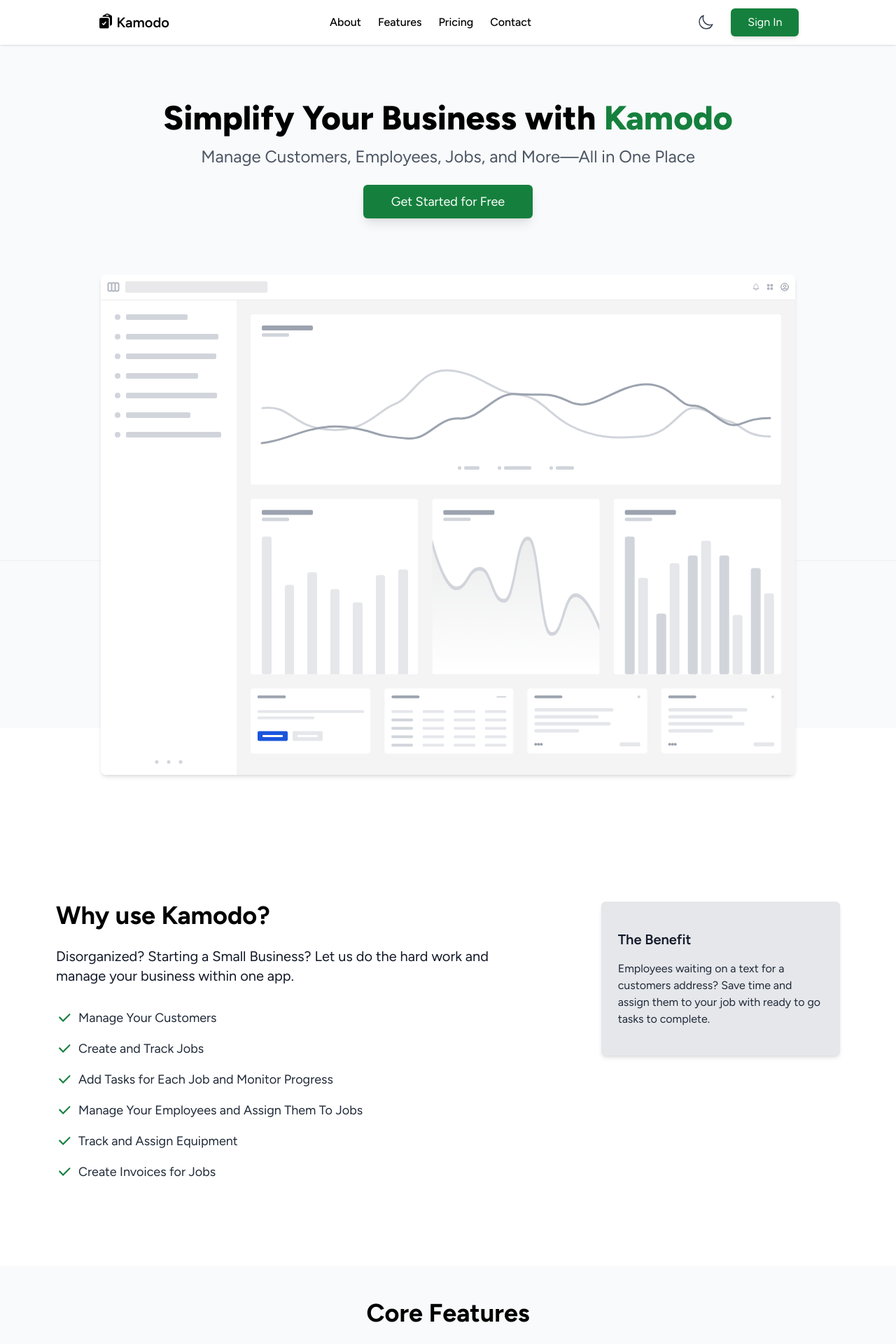
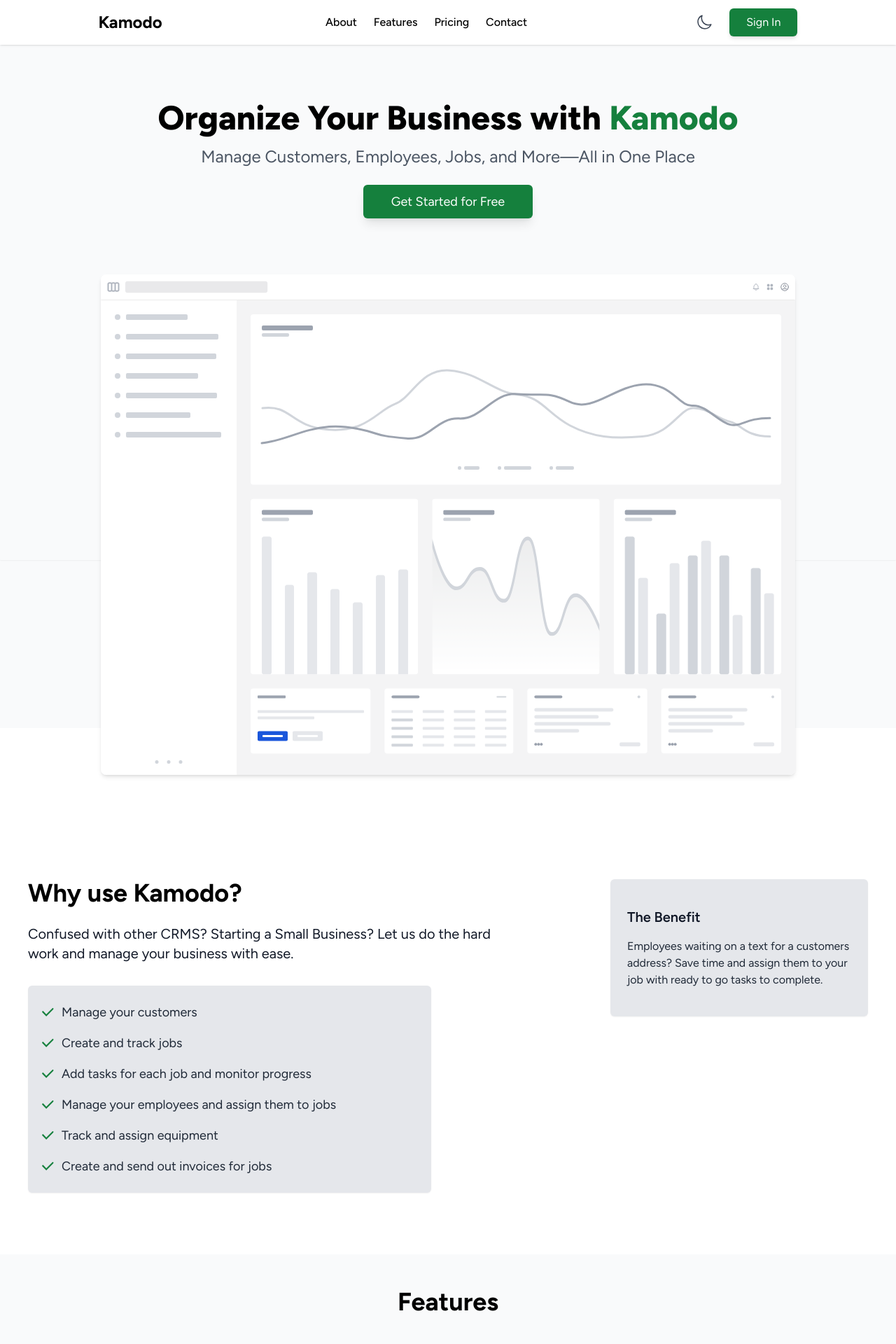
Before and after one commit to Grupith/kamodo, a Next.js app: page / in a window 1280 px wide. Shown: the top 1920 px of the page at 70% size. Built offline with nearby package versions, Linux system fonts and the light colour scheme.

Commit message:
added framer motion & minor style changes

```diff
--- a/app/page.tsx
+++ b/app/page.tsx
@@ -6,6 +6,7 @@
 import DashboardMockupDark from "../public/images/dashboard-mockup-dark.svg";
 import DarkModeToggle from "./components/DarkModeToggle";
 import Checkmark from "./components/Checkmark";
+import { motion } from "motion/react";
 
 const Home = () => {
   const [isMenuOpen, setIsMenuOpen] = useState(false);
@@ -18,29 +19,15 @@
     <div className="bg-gray-50 text-black dark:bg-gray-900">
       {/* Header */}
       <header className="bg-white shadow fixed w-full z-10 dark:bg-gray-900 dark:text-white">
-        <nav className="container mx-auto flex items-center justify-between md:justify-around py-3 px-6">
+        <motion.nav
+          initial={{ opacity: 0, y: 2 }}
+          whileInView={{ opacity: 1, y: 0 }}
+          transition={{ duration: 0.8 }}
+          viewport={{ once: true }}
+          className="container mx-auto flex items-center justify-between md:justify-around py-3 px-6"
+        >
           <a href="#">
-            <div className="flex align-middle space-x-1">
-              {/* Logo */}
-              <svg
-                xmlns="http://www.w3.org/2000/svg"
-                viewBox="0 0 24 24"
-                fill="currentColor"
-                className="size-6"
-              >
-                <path
-                  fillRule="evenodd"
-                  d="M7.502 6h7.128A3.375 3.375 0 0 1 18 9.375v9.375a3 3 0 0 0 3-3V6.108c0-1.505-1.125-2.811-2.664-2.94a48.972 48.972 0 0 0-.673-.05A3 3 0 0 0 15 1.5h-1.5a3 3 0 0 0-2.663 1.618c-.225.015-.45.032-.673.05C8.662 3.295 7.554 4.542 7.502 6ZM13.5 3A1.5 1.5 0 0 0 12 4.5h4.5A1.5 1.5 0 0 0 15 3h-1.5Z"
-                  clipRule="evenodd"
-                />
-                <path
-                  fillRule="evenodd"
-                  d="M3 9.375C3 8.339 3.84 7.5 4.875 7.5h9.75c1.036 0 1.875.84 1.875 1.875v11.25c0 1.035-.84 1.875-1.875 1.875h-9.75A1.875 1.875 0 0 1 3 20.625V9.375Zm9.586 4.594a.75.75 0 0 0-1.172-.938l-2.476 3.096-.908-.907a.75.75 0 0 0-1.06 1.06l1.5 1.5a.75.75 0 0 0 1.116-.062l3-3.75Z"
-                  clipRule="evenodd"
-                />
-              </svg>
-              <div className="text-xl font-semibold">Kamodo</div>
-            </div>
+            <motion.div className="text-2xl font-bold">Kamodo</motion.div>
           </a>
           <div className="hidden md:flex space-x-6 font-medium items-center">
             <a href="#about" className="hover:text-green-600 transition-all">
@@ -77,7 +64,7 @@
               </button>
             </div>
           </div>
-        </nav>
+        </motion.nav>
         {/* Mobile Menu */}
         {isMenuOpen && (
           <div className="md:hidden bg-white shadow-lg dark:bg-gray-900">
@@ -123,9 +110,15 @@
 
       {/* Hero Section */}
       <section className="bg-gray-50 bg-cover bg-center flex items-start pt-32 sm:mb-60 justify-center h-screen text-center shadow-sm dark:bg-gray-900 dark:text-white">
-        <div className="p-6 py-4 rounded-lg">
+        <motion.div
+          initial={{ opacity: 0, y: 20 }}
+          whileInView={{ opacity: 1, y: 0 }}
+          transition={{ duration: 0.8 }}
+          viewport={{ once: true }}
+          className="p-6 py-4 rounded-lg"
+        >
           <h1 className="text-4xl md:text-5xl font-extrabold text-black mb-4 dark:text-gray-100">
-            Simplify Your Business with{" "}
+            Organize Your Business with{" "}
             <span className="text-green-700 pt-4">Kamodo</span>
           </h1>
           <p className="text-xl md:text-2xl font-normal text-gray-600 mb-6 mt-4 dark:text-gray-400">
@@ -144,11 +137,17 @@
             alt={"Dashboard mockup dark"}
             className="my-10 shadow-md rounded-lg hidden dark:shadow-md dark:block"
           />
-        </div>
+        </motion.div>
       </section>
       {/* About Section */}
-      <section id="about" className="bg-white sm:py-20 dark:bg-gray-900">
-        <div className="max-w-screen-xl px-20 pt-10 md:pt-32 pb-10 mt-10 mx-auto">
+      <section id="about" className="bg-white sm:py-12 dark:bg-gray-900">
+        <motion.div
+          initial={{ opacity: 0, y: 30 }}
+          whileInView={{ opacity: 1, y: 0 }}
+          transition={{ duration: 0.8 }}
+          viewport={{ once: true }}
+          className="max-w-screen-xl px-10 pt-10 md:pt-32 pb-10 mt-10 mx-auto"
+        >
           {/* Container for Flex Layout */}
           <div className="flex flex-col lg:flex-row items-start">
             {/* Left Side: Heading, Paragraph, and List */}
@@ -157,40 +156,40 @@
                 Why use Kamodo?
               </h2>
               <p className="max-w-2xl mb-6 text-gray-900 lg:mb-8 md:text-lg lg:text-xl dark:text-gray-200">
-                Disorganized? Starting a Small Business? Let us do the hard work
-                and manage your business within one app.
+                Confused with other CRMS? Starting a Small Business? Let us do
+                the hard work and manage your business with ease.
               </p>
-              <ul className="max-w-2xl space-y-4 text-gray-800 text-lg list-inside dark:text-gray-300">
+              <ul className="max-w-xl space-y-4 text-gray-800 bg-gray-200 shadow-sm rounded-md p-4 py-6 text-lg list-inside dark:text-gray-300 dark:bg-gray-800">
                 <li className="flex items-center">
                   <Checkmark />
-                  Manage Your Customers
+                  Manage your customers
                 </li>
                 <li className="flex items-center">
                   <Checkmark />
-                  Create and Track Jobs
+                  Create and track jobs
                 </li>
                 <li className="flex items-center">
                   <Checkmark />
-                  Add Tasks for Each Job and Monitor Progress
+                  Add tasks for each job and monitor progress
                 </li>
                 <li className="flex items-center">
                   <Checkmark />
-                  Manage Your Employees and Assign Them To Jobs
+                  Manage your employees and assign them to jobs
                 </li>
                 <li className="flex items-center">
                   <Checkmark />
-                  Track and Assign Equipment
+                  Track and assign equipment
                 </li>
                 <li className="flex items-center">
                   <Checkmark />
-                  Create Invoices for Jobs
+                  Create and send out invoices for jobs
                 </li>
               </ul>
             </div>
 
             {/* Right Side: Card */}
             <div className="w-full lg:w-1/3 lg:pl-8 mt-10 lg:mt-0">
-              <div className="bg-gray-200 dark:bg-gray-800 shadow-md rounded-md px-6 py-10">
+              <div className="bg-gray-200 dark:bg-gray-800 shadow-sm rounded-md px-6 py-10">
                 <p className="text-gray-900 mb-4 font-semibold md:text-xl lg:text-xl dark:text-gray-200">
                   The Benefit
                 </p>
@@ -202,17 +201,21 @@
               </div>
             </div>
           </div>
-        </div>
+        </motion.div>
       </section>
       {/* Features Section */}
       <section
         id="features"
         className="py-10 sm:mt-2 dark:bg-gray-900 dark:text-white"
       >
-        <div className="container mx-auto px-6">
-          <h2 className="text-4xl font-bold text-center mb-12">
-            Core Features
-          </h2>
+        <motion.div
+          initial={{ opacity: 0, y: 30 }}
+          whileInView={{ opacity: 1, y: 0 }}
+          transition={{ duration: 0.8 }}
+          viewport={{ once: true }}
+          className="container mx-auto px-10"
+        >
+          <h2 className="text-4xl font-bold mb-12 text-center">Features</h2>
           <div className="grid grid-cols-1 md:grid-cols-2 lg:grid-cols-3 gap-12">
             {/* Feature Items */}
             <FeatureItem
@@ -276,19 +279,25 @@
               ]}
             />
           </div>
-        </div>
+        </motion.div>
       </section>
 
       {/* Pricing Section */}
       <section
         id="pricing"
-        className="bg-gray-100 py-20 dark:bg-gray-800 dark:text-gray-100"
+        className="bg-gray-100 pt-10 pb-20 dark:bg-gray-800 dark:text-gray-100"
       >
-        <div className="container mx-auto px-6">
+        <motion.div
+          initial={{ opacity: 0, y: 30 }}
+          whileInView={{ opacity: 1, y: 0 }}
+          transition={{ duration: 0.8 }}
+          viewport={{ once: true }}
+          className="container mx-auto px-6"
+        >
           <h2 className="text-4xl font-bold text-center mb-12">
             Pricing Plans
           </h2>
-          <div className="flex flex-col md:flex-row justify-center items-center md:space-x-6 space-y-6 md:space-y-0">
+          <div className="flex flex-col md:flex-row justify-center items-start md:space-x-6 space-y-6 md:space-y-0">
             {/* Pricing Cards */}
             <PricingCard
               plan="Free"
@@ -338,7 +347,7 @@
               ]}
             />
           </div>
-        </div>
+        </motion.div>
       </section>
 
       {/* Footer */}
@@ -379,17 +388,18 @@
 
 const PricingCard: React.FC<PricingCardProps> = ({ plan, price, features }) => (
   <div className="bg-white p-8 rounded-lg shadow hover:shadow-lg transition-shadow w-full md:w-1/4 dark:bg-gray-900">
-    <h3 className="text-2xl font-semibold mb-4 text-green-700">{plan} Plan</h3>
-    <p className="text-4xl font-bold mb-6">{price}</p>
-    <ul className=" text-gray-900  dark:text-gray-200 space-y-4 py-8">
+    <h3 className="text-2xl font-semibold mb-2 text-green-700">{plan} Plan</h3>
+    <p className="text-3xl font-bold mb-2">{price}</p>
+    <hr />
+    <ul className=" text-gray-900  dark:text-gray-400 space-y-4 py-6">
       {features.map((feature, index) => (
         <li key={index} className="flex items-start">
           <Checkmark />
-          <span className="text-gray-900 dark:text-gray-200">{feature}</span>
+          <span className="text-gray-900 dark:text-gray-300">{feature}</span>
         </li>
       ))}
     </ul>
-    <button className="bg-green-700 text-white px-4 py-2 rounded-md w-full">
+    <button className="bg-green-700 text-white px-4 py-2 shadow-sm rounded-md w-full">
       Choose Plan
     </button>
   </div>
--- a/package.json
+++ b/package.json
@@ -11,6 +11,7 @@
   "dependencies": {
     "@heroicons/react": "^2.2.0",
     "@vercel/analytics": "^1.4.1",
+    "motion": "^12.0.0-alpha.2",
     "next": "15.0.3",
     "react": "19.0.0-rc-66855b96-20241106",
     "react-dom": "19.0.0-rc-66855b96-20241106"
```
Also changed, not shown: 1 other file (tests, documents, lock files or other folders).
